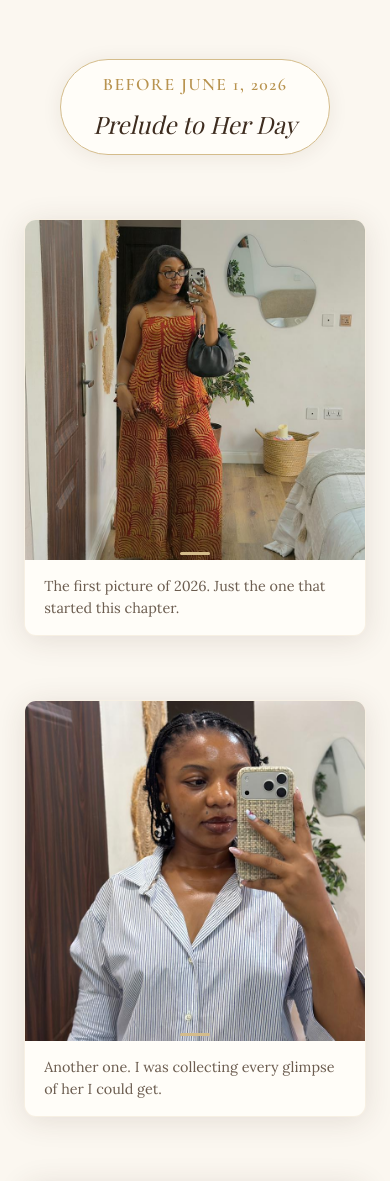
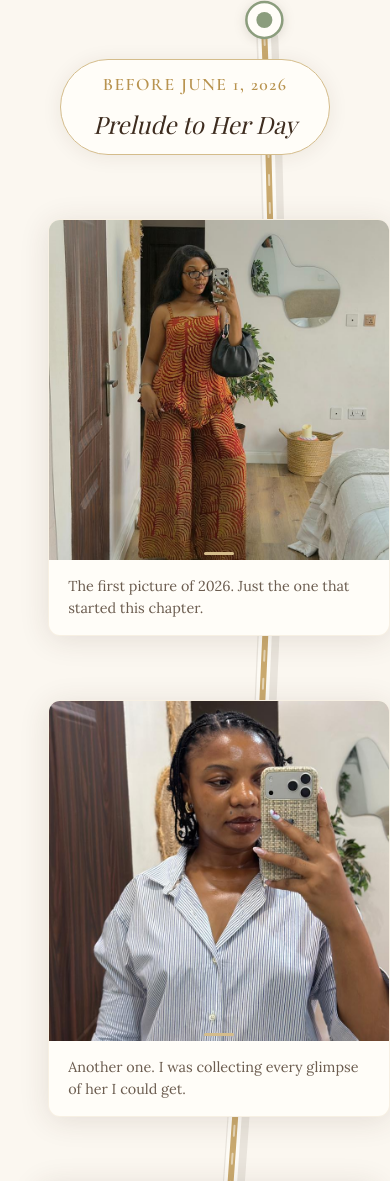
Before and after one commit to saycharming/nanya, a plain HTML site: page index.html in a window 390 px wide. Shown: the part 849-2030 px from the top of the page. Drawn offline with nearby package versions, Linux system fonts and the light colour scheme; a web font is replaced by a local one.

Commit message:
Mobile fix

```diff
--- a/index.html
+++ b/index.html
@@ -123,7 +123,7 @@ body::before{content:'';position:fixed;inset:0;z-index:0;pointer-events:none;bac
 .lightbox-caption{text-align:center;color:rgba(255,255,255,0.85);font-family:'Cormorant Garamond',serif;font-size:1rem;font-style:italic;margin-top:.8rem;padding:0 1rem}
 .lightbox-close{position:absolute;top:-2.5rem;right:0;width:36px;height:36px;background:0 0;border:1px solid rgba(255,255,255,0.3);border-radius:50%;cursor:pointer;display:flex;align-items:center;justify-content:center;color:rgba(255,255,255,0.8);font-size:1.1rem;transition:all .2s ease}
 .lightbox-close:hover{background:rgba(255,255,255,0.1);border-color:#fff;color:#fff}
-@media(max-width:700px){.entry-row{left:0!important;transform:none!important}.entry-card{max-width:100%}.date-header,.quote-card{text-align:center}.quote-card p{margin:0 auto}.cover-compass{width:60px;height:60px}.timeline-svg{display:none}}
+@media(max-width:700px){.entry-card{max-width:100%}.date-header,.quote-card{text-align:center}.quote-card p{margin:0 auto}.cover-compass{width:60px;height:60px}}
 @media(max-width:400px){.gallery-grid{grid-template-columns:1fr}}
 </style>
 </head>
@@ -296,11 +296,13 @@ body::before{content:'';position:fixed;inset:0;z-index:0;pointer-events:none;bac
   document.querySelectorAll('.reveal').forEach(function(el){observer.observe(el)});
 
   /* ── MAP PATH ── */
-  function waveX(t){return 0.5+Math.sin(t*Math.PI*2.3+0.8)*0.36+Math.sin(t*Math.PI*5.7+1.9)*0.17+Math.cos(t*Math.PI*1.4+3.1)*0.10+Math.sin(t*Math.PI*11.3)*0.04}
-  function clampX(n){return Math.max(0.06,Math.min(0.94,n))}
-  function toPx(n,w){return clampX(n)*w}
-  function getPathXAtY(y,tlH,tlW){var sy=40,ey=tlH-80,t=(y-sy)/(ey-sy);return toPx(waveX(Math.max(0,Math.min(1,t))),tlW)}
-  function generateRoutePathD(tlW,tlH){var pts=[],n=120,sy=40,ey=tlH-80;for(var i=0;i<=n;i++){var t=i/n;pts.push({x:toPx(waveX(t),tlW),y:sy+t*(ey-sy)})}if(pts.length<2)return'';var d='M '+pts[0].x+' '+pts[0].y;for(var i=1;i<pts.length;i++){var p0=pts[i-1],p1=pts[i];d+=' Q '+((p0.x+p1.x)/2)+' '+((p0.y+p1.y)/2)+', '+p1.x+' '+p1.y}return d}
+  function waveX(t,tlW){
+    var s=Math.min(1,tlW/700);
+    return 0.5+Math.sin(t*Math.PI*2.3+0.8)*0.36*s+Math.sin(t*Math.PI*5.7+1.9)*0.17*s+Math.cos(t*Math.PI*1.4+3.1)*0.10*s+Math.sin(t*Math.PI*11.3)*0.04*s;
+  }
+  function toPx(n,w){return Math.max(0.06,Math.min(0.94,n))*w}
+  function getPathXAtY(y,tlH,tlW){var sy=40,ey=tlH-80,t=(y-sy)/(ey-sy);return toPx(waveX(Math.max(0,Math.min(1,t)),tlW),tlW)}
+  function generateRoutePathD(tlW,tlH){var pts=[],n=120,sy=40,ey=tlH-80;for(var i=0;i<=n;i++){var t=i/n;pts.push({x:toPx(waveX(t,tlW),tlW),y:sy+t*(ey-sy)})}if(pts.length<2)return'';var d='M '+pts[0].x+' '+pts[0].y;for(var i=1;i<pts.length;i++){var p0=pts[i-1],p1=pts[i];d+=' Q '+((p0.x+p1.x)/2)+' '+((p0.y+p1.y)/2)+', '+p1.x+' '+p1.y}return d}
   function mkPathEl(d,stroke,width){var el=document.createElementNS('http://www.w3.org/2000/svg','path');el.setAttribute('d',d);el.setAttribute('fill','none');el.setAttribute('stroke',stroke);el.setAttribute('stroke-width',width);el.setAttribute('stroke-linecap','round');el.setAttribute('stroke-linejoin','round');return el}
   function addPinEl(svg,cx,cy){var o=document.createElementNS('http://www.w3.org/2000/svg','circle');o.setAttribute('cx',cx);o.setAttribute('cy',cy);o.setAttribute('r','15');o.setAttribute('fill','#FFFDF8');o.setAttribute('stroke','#C9A96E');o.setAttribute('stroke-width','2.5');o.style.filter='drop-shadow(0 2px 6px rgba(62,44,31,0.15))';svg.appendChild(o);var i=document.createElementNS('http://www.w3.org/2000/svg','circle');i.setAttribute('cx',cx);i.setAttribute('cy',cy);i.setAttribute('r','6');i.setAttribute('fill','#C9A96E');svg.appendChild(i)}
   function addMarkerEl(svg,cx,cy,color,text){var o=document.createElementNS('http://www.w3.org/2000/svg','circle');o.setAttribute('cx',cx);o.setAttribute('cy',cy);o.setAttribute('r','18');o.setAttribute('fill','#FFFDF8');o.setAttribute('stroke',color);o.setAttribute('stroke-width','2.5');o.style.filter='drop-shadow(0 2px 6px rgba(62,44,31,0.15))';svg.appendChild(o);if(text){var t=document.createElementNS('http://www.w3.org/2000/svg','text');t.setAttribute('x',cx);t.setAttribute('y',cy+7);t.setAttribute('text-anchor','middle');t.setAttribute('font-size','18');t.setAttribute('fill',color);t.setAttribute('font-family',"'Playfair Display', serif");t.setAttribute('font-style','italic');t.textContent=text;svg.appendChild(t)}else{var i=document.createElementNS('http://www.w3.org/2000/svg','circle');i.setAttribute('cx',cx);i.setAttribute('cy',cy);i.setAttribute('r','8');i.setAttribute('fill',color);svg.appendChild(i)}}
@@ -308,7 +310,6 @@ body::before{content:'';position:fixed;inset:0;z-index:0;pointer-events:none;bac
   function buildMapPath(){
     var timeline=document.getElementById('timeline'),svg=document.getElementById('mapSvg');
     if(!timeline||!svg)return;
-    if(window.innerWidth<700){svg.style.display='none';return}
     var tlW=timeline.clientWidth,tlH=timeline.scrollHeight;
     svg.setAttribute('viewBox','0 0 '+tlW+' '+tlH);svg.style.height=tlH+'px';svg.style.width=tlW+'px';svg.innerHTML='';
     var defs=document.createElementNS('http://www.w3.org/2000/svg','defs');svg.appendChild(defs);
@@ -322,7 +323,7 @@ body::before{content:'';position:fixed;inset:0;z-index:0;pointer-events:none;bac
     addMarkerEl(svg,getPathXAtY(tlH-65,tlH,tlW),tlH-55,'#C9A96E','\u221E');
     var rows=timeline.querySelectorAll('.entry-row'),total=rows.length;
     rows.forEach(function(row,idx){
-      var t=(total>1)?idx/(total-1):0.5,pathX=toPx(waveX(t),tlW);
+      var t=(total>1)?idx/(total-1):0.5,pathX=toPx(waveX(t,tlW),tlW);
       var el=row.classList.contains('col')?row.querySelector('.gallery-wrap'):row.querySelector('.entry-card');
       var elW=el?(el.offsetWidth||380):380,minX=elW/2,maxX=tlW-elW/2;
       var cx=Math.max(minX,Math.min(maxX,pathX)),offsetPx=cx-tlW/2;
```
